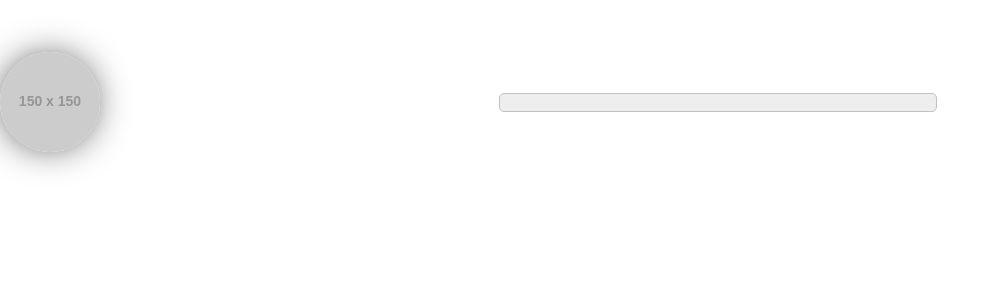
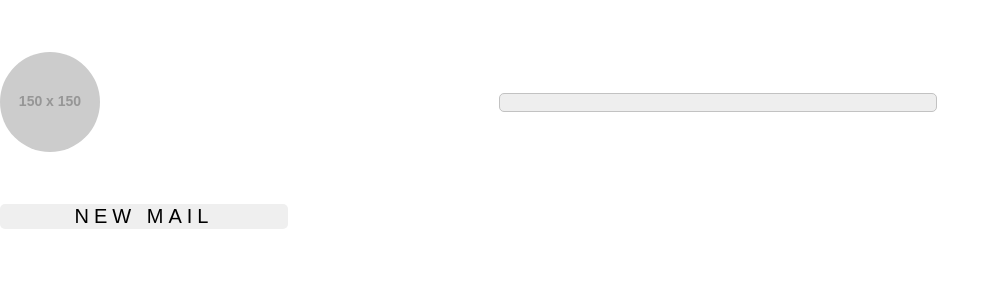
Before and after one commit to yamnyk/gmail-ref-mail-client, a React (Create React App) app: page / in a window 1280 px wide. Shown: the top 300 px of the page, without its empty margins (0-1000 px from the left). Built offline with nearby package versions, Linux system fonts and the light colour scheme.

Commit message:
add redux toggling of newMailFormToggle property

```diff
--- a/src/App.js
+++ b/src/App.js
@@ -1,16 +1,19 @@
 import React, { Component } from 'react';
-import './App.scss';
+import { Switch, Route } from 'react-router-dom';
 import Header from "./components/Header";
 import SideMenu from "./components/SideMenu";
 import DashBoard from "./components/DashBoard";
+import './App.scss';
 
 class App extends Component {
 	render() {
 		return (
 			<div className="container">
 				<Header />
-				<SideMenu />
-				<DashBoard />
+				<Switch>
+					<Route path="/" component={SideMenu} />
+					<Route path="/" component={DashBoard} />
+				</Switch>
 			</div>
 		);
 	}
--- a/src/actions/mails/index.js
+++ b/src/actions/mails/index.js
@@ -1,8 +1,17 @@
 export const SEND_EMAIL = 'SEND_EMAIL';
 export const DEL_EMAIL = 'DEL_EMAIL';
-export const SHOW_NEW_MAIL_FORM = 'SHOW_NEW_MAIL_FORM';
-export const START_UPDATE_EMAIL_LIST = 'START_UPDATE_EMAIL_LIST';
+export const TOGGLE_NEW_MAIL_FORM = 'TOGGLE_NEW_MAIL_FORM';
+export const TOGGLE_UPDATE_EMAIL_LIST = 'TOGGLE_UPDATE_EMAIL_LIST';
 export const SUCCESS_UPDATE_EMAIL_LIST = 'SUCCESS_UPDATE_EMAIL_LIST';
+
+
+export function toggleNewMail() {
+	return (dispatch) => {
+		dispatch({
+			type: TOGGLE_NEW_MAIL_FORM,
+		});
+	};
+}
 
 export function delEmail(delID, mailList) {
 	let newMailList = {...mailList};
@@ -26,7 +35,7 @@ export function delEmail(delID, mailList) {
 export function updateEmailList() {
 	return (dispatch) => {
 		dispatch({
-			type: START_UPDATE_EMAIL_LIST,
+			type: TOGGLE_UPDATE_EMAIL_LIST,
 		});
 		setTimeout(() => {
 			dispatch({type:SUCCESS_UPDATE_EMAIL_LIST});
--- a/src/components/DashBoard/index.js
+++ b/src/components/DashBoard/index.js
@@ -4,7 +4,7 @@ class DashBoard extends Component {
     render() {
         return (
             <div>
-
+	            {/*mailList or single mail depends of redirect*/}
             </div>
         );
     }
--- a/src/components/Header/Header.scss
+++ b/src/components/Header/Header.scss
@@ -7,7 +7,6 @@
   &__img {
     object-fit: cover;
     width: 10rem;
-    box-shadow: -0.1rem 0 4rem -1rem;
   }
 
   &__avatar {
--- /dev/null
+++ b/src/components/SideMenu/NewMailButton/NewMailButton.scss
@@ -0,0 +1,8 @@
+.new-mail-btn {
+  width: 100%;
+  border: none;
+  border-radius: 5px;
+  font-size: 2rem;
+  text-transform: uppercase;
+  letter-spacing: 0.5rem ;
+}
--- /dev/null
+++ b/src/components/SideMenu/NewMailButton/index.js
@@ -0,0 +1,30 @@
+import React, {Component} from 'react';
+import './NewMailButton.scss';
+import { connect } from "react-redux";
+import { TOGGLE_NEW_MAIL_FORM } from "../../../actions/mails";
+
+class NewMailButton extends Component {
+	render() {
+		return (
+			<>
+				<button className="new-mail-btn" onClick={this.props.toggleNewMail}>New Mail</button>
+			</>
+		);
+	}
+}
+
+const mapStateToProps = (state) => {
+	return {
+		newMailFormToggle: state.newMailFormToggle,
+	};
+};
+
+const mapDispatchToProps = (dispatch) => {
+	return {
+		toggleNewMail : () => {
+			dispatch({type: TOGGLE_NEW_MAIL_FORM})
+		},
+	}
+};
+
+export default connect(mapStateToProps, mapDispatchToProps)(NewMailButton);
--- a/src/components/SideMenu/SideMenu.scss
+++ b/src/components/SideMenu/SideMenu.scss
@@ -0,0 +1,7 @@
+.side-menu {
+  width: 20%;
+  display: flex;
+  flex-direction: column;
+  align-items: flex-start;
+  justify-content: center;
+}
--- a/src/components/SideMenu/index.js
+++ b/src/components/SideMenu/index.js
@@ -1,13 +1,29 @@
-import React, {Component} from 'react';
+import React, { Component } from 'react';
+import { connect } from "react-redux";
+import NewMailButton from "./NewMailButton";
+import './SideMenu.scss'
 
 class SideMenu extends Component {
-    render() {
-        return (
-            <div>
 
-            </div>
-        );
-    }
+	render() {
+		return (
+			<div className="side-menu">
+				<NewMailButton />
+
+			</div>
+		);
+	}
 }
 
-export default SideMenu;
+const mapStateToProps = (store) => {
+	return {
+		newMailFormToggle : store.newMailFormToggle,
+		isEmailListUpdatng : store.isEmailListUpdatng,
+	};
+};
+
+const mapDispatchToProps = (dispatch) => {
+	return {};
+};
+
+export default connect(mapStateToProps, mapDispatchToProps)(SideMenu);
--- a/src/reducers/mails/index.js
+++ b/src/reducers/mails/index.js
@@ -1,24 +1,27 @@
 import {
 	SEND_EMAIL,
 	DEL_EMAIL,
-	SHOW_NEW_MAIL_FORM,
-	START_UPDATE_EMAIL_LIST, SUCCESS_UPDATE_EMAIL_LIST
+	TOGGLE_NEW_MAIL_FORM,
+	TOGGLE_UPDATE_EMAIL_LIST,
+	SUCCESS_UPDATE_EMAIL_LIST
 } from '../../actions/mails'
 import mailList from "../../dummy-data/dummy";
 
 const initialState = {
 	mailList: {...mailList},
+	newMailFormToggle: false,
 	isEmailListUpdatng: false,
 };
 
+
 function mails(state = initialState, action) {
 	switch (action.type) {
-		case SHOW_NEW_MAIL_FORM:
-			return {...state, showNewMailForm: true};
+		case TOGGLE_NEW_MAIL_FORM:
+			return {...state, newMailFormToggle: !state.newMailFormToggle};
 		case SEND_EMAIL:
 		case DEL_EMAIL:
-		case START_UPDATE_EMAIL_LIST:
-			return {...state, isEmailListUpdation: true};
+		case TOGGLE_UPDATE_EMAIL_LIST:
+			return {...state, isEmailListUpdating: true};
 		case SUCCESS_UPDATE_EMAIL_LIST:
 			return {...state, ...action.payload, isEmailListUpdating: false};
 		default:
--- a/src/store.js
+++ b/src/store.js
@@ -4,7 +4,8 @@ import rootReducer from "./reducers";
 const composeEnchanser = window.__REDUX_DEVTOOLS_EXTENSION_COMPOSE__ || compose;
 
 const store = createStore(
-	rootReducer
+	rootReducer,
+	composeEnchanser()
 );
 
 export default store;
```
Also changed, not shown: src/components/SideMenu/FolderList/index.js (added, +30 -0 lines), src/components/SideMenu/FolderList/FolderList.scss (added).
